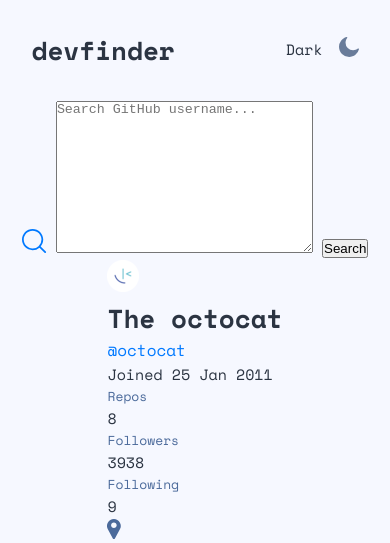
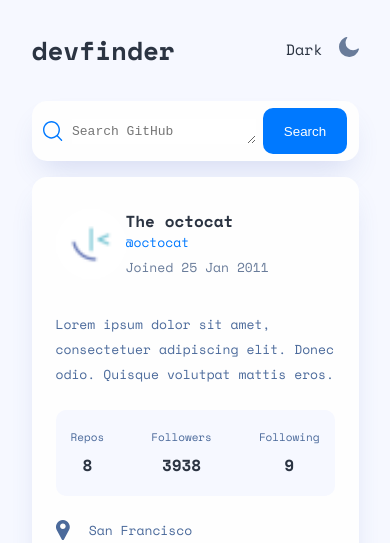
Before and after one commit to Ishi1834/github-user-search-app, a plain HTML site: page index.html in a window 390 px wide. Shown: the top 543 px of the page. Drawn offline with nearby package versions, Linux system fonts and the light colour scheme.

Commit message:
built mobile site will work on javascript applicaton

```diff
--- a/index.html
+++ b/index.html
@@ -33,8 +33,6 @@
         name="githubSearch"
         id="githubSearch"
         placeholder="Search GitHub username..."
-        cols="30"
-        rows="10"
       ></textarea>
       <button id="search">Search</button>
     </div>
@@ -47,7 +45,10 @@
           <p id="joinedDate">Joined 25 Jan 2011</p>
         </div>
       </div>
-      <p class="bio"></p>
+      <p id="bio">
+        Lorem ipsum dolor sit amet, consectetuer adipiscing elit. Donec odio.
+        Quisque volutpat mattis eros.
+      </p>
       <div class="myData">
         <div class="data">
           <h4>Repos</h4>
@@ -63,19 +64,19 @@
         </div>
       </div>
       <div class="aboutMe">
-        <div div class="contact">
+        <div class="contact location">
           <img src="./assets/icon-location.svg" alt="location icon" />
           <div id="location">San Francisco</div>
         </div>
-        <div div class="contact">
+        <div class="contact website">
           <img src="./assets/icon-website.svg" alt="Website icon" />
           <div id="website">htts://github.blog</div>
         </div>
-        <div div class="contact">
+        <div class="contact twitter">
           <img src="./assets/icon-twitter.svg" alt="twitter icon" />
           <div id="twitter">Not Available</div>
         </div>
-        <div div class="contact">
+        <div class="contact work">
           <img src="./assets/icon-company.svg" alt="work Icon" />
           <div id="work">agithub</div>
         </div>
--- a/style.css
+++ b/style.css
@@ -24,40 +24,39 @@
   display: flex;
   flex-direction: column;
   align-items: center;
-  background: rgba(246, 248, 255, 1);
+  background-color: var(--dark-white);
   font-style: normal;
   font-weight: normal;
   font-size: 15px;
   line-height: 25px;
-  color: #2b3442;
+  color: var(--dark-grey);
 }
 h1 {
   font-style: normal;
   font-weight: bold;
   font-size: 26px;
   line-height: 39px;
-  color: #2b3442;
+  color: var(--dark-grey);
 }
 h2 {
   font-style: normal;
   font-weight: bold;
   font-size: 22px;
   line-height: 33px;
-  color: #2b3442;
+  color: var(--dark-grey);
 }
 h3 {
   font-size: 16px;
   line-height: 24px;
   font-style: normal;
   font-weight: normal;
-  color: #0079ff;
+  color: var(--blue);
 }
 h4 {
   font-style: normal;
   font-weight: normal;
   font-size: 13px;
   line-height: 19px;
-
   color: #4b6a9b;
 }
 
@@ -75,3 +74,128 @@
 .themeNames {
   margin-right: 16px;
 }
+/* middle section */
+.search {
+  width: 327px;
+  height: 60px;
+  display: flex;
+  justify-content: center;
+  align-items: center;
+  background-color: var(--white);
+  box-shadow: 0px 16px 30px -10px rgba(70, 96, 187, 0.198567);
+  border-radius: 15px;
+  margin: 0 24px;
+}
+.search img {
+  width: 20.05px;
+  height: auto;
+}
+.search textarea {
+  width: 184px;
+  height: 25px;
+  border: none;
+  margin-right: 7px;
+  margin-left: 8.95px;
+  font-weight: normal;
+  font-size: 13px;
+  line-height: 25px;
+}
+.search button {
+  width: 84px;
+  height: 46px;
+  border: none;
+  background-color: var(--blue);
+  color: var(--white);
+  border-radius: 10px;
+}
+/* bottom section */
+.profile {
+  width: 327px;
+  height: 517px;
+  box-shadow: 0px 16px 30px -10px rgba(70, 96, 187, 0.198567);
+  border-radius: 15px;
+  background-color: var(--white);
+  margin: 16px 24px;
+  padding: 32px 24px;
+}
+.user {
+  display: flex;
+  margin-bottom: 33px;
+}
+.user img {
+  width: 70px;
+  height: auto;
+}
+.details h1 {
+  font-style: normal;
+  font-weight: bold;
+  font-size: 16px;
+  line-height: 24px;
+}
+.details h3 {
+  font-style: normal;
+  font-weight: normal;
+  font-size: 13px;
+  line-height: 19px;
+  margin-bottom: 6px;
+}
+.details p {
+  font-style: normal;
+  font-weight: normal;
+  font-size: 13px;
+  line-height: 19px;
+  color: #697c9a;
+}
+#bio {
+  margin-bottom: 23px;
+  color: var(--blue-grey);
+  font-weight: normal;
+  font-size: 13px;
+  line-height: 25px;
+}
+.myData {
+  margin-bottom: 24px;
+  display: flex;
+  justify-content: space-between;
+  padding: 19px 15px;
+  background-color: var(--dark-white);
+  border-radius: 10px;
+}
+.data h4 {
+  font-weight: normal;
+  font-size: 11px;
+  line-height: 16px;
+  text-align: center;
+}
+.data div {
+  margin-top: 8px;
+  font-weight: bold;
+  font-size: 16px;
+  line-height: 24px;
+  text-align: center;
+  text-transform: uppercase;
+}
+.aboutMe {
+  width: 185px;
+  height: 127px;
+}
+.contact {
+  display: flex;
+  align-items: center;
+  margin-bottom: 16px;
+}
+.location img {
+  margin-right: 19.25px;
+}
+.website img,
+.twitter img,
+.work img {
+  margin-right: 13.01px;
+}
+
+.contact div {
+  font-weight: normal;
+  font-size: 13px;
+  line-height: 19px;
+  color: var(--blue-grey);
+}
```
